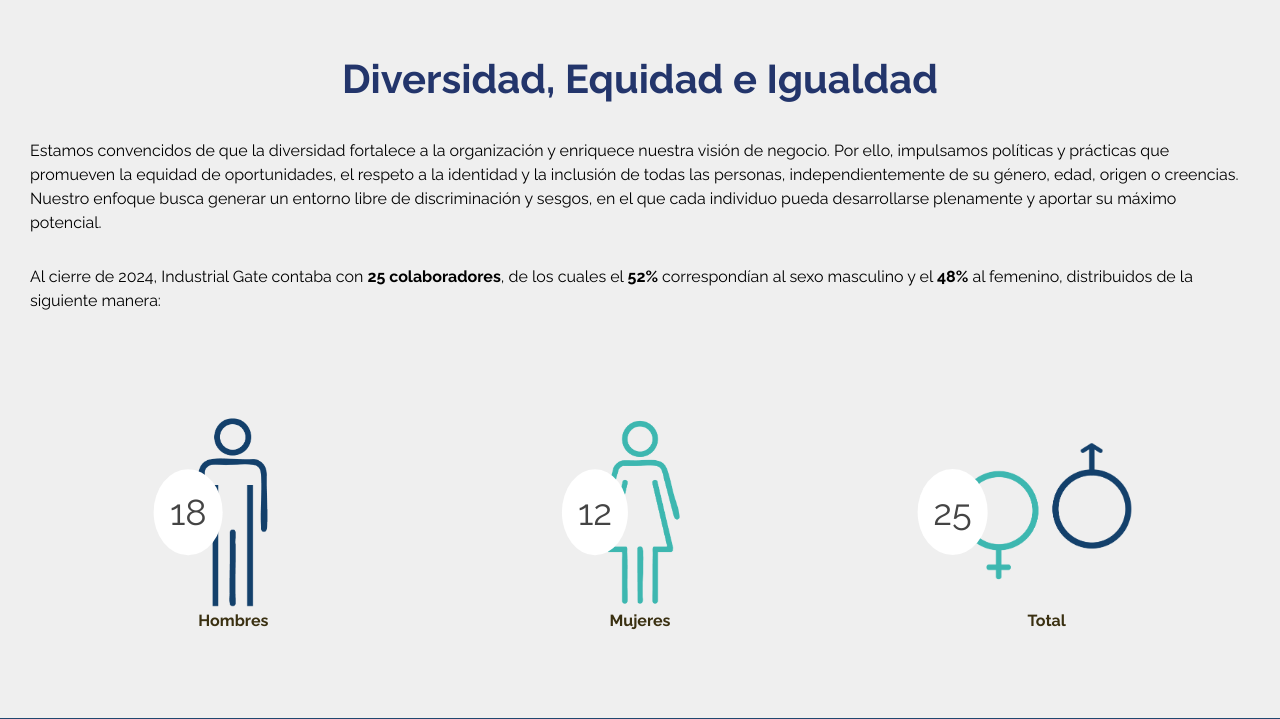
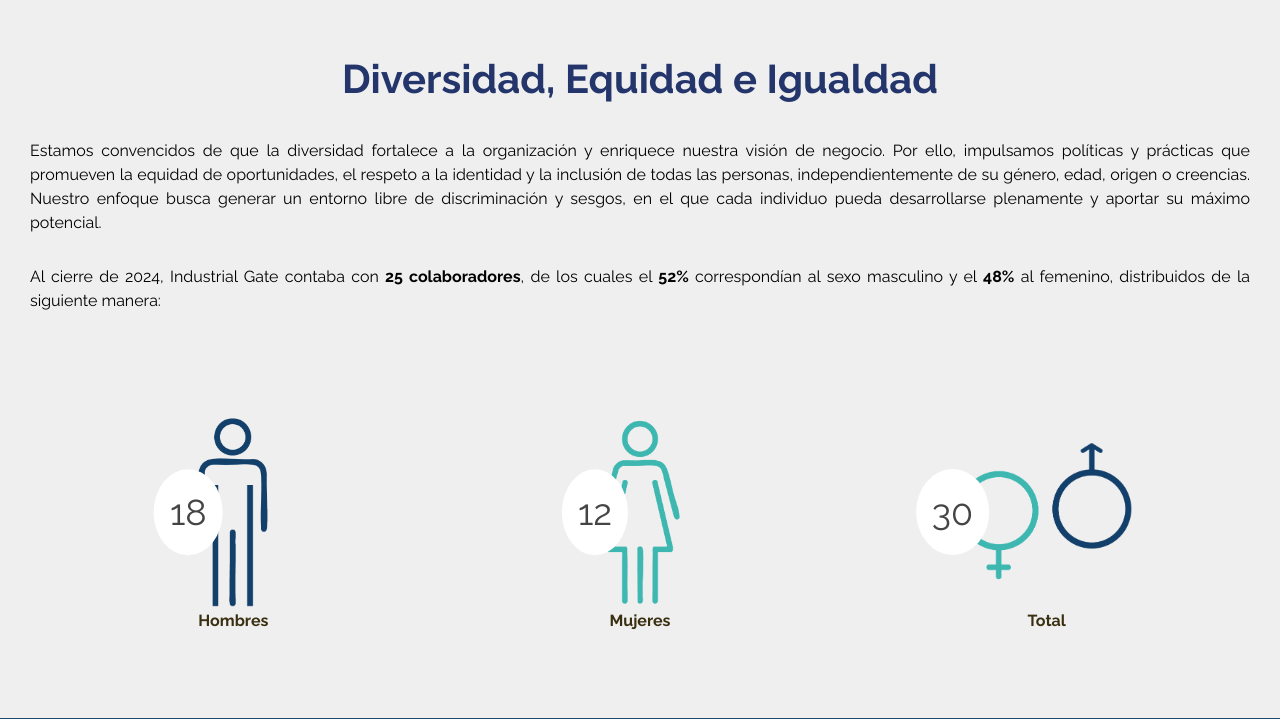
Before and after one commit to diegosanru/ig_esg, a Django app: page /es/responsabilidad_social in a window 1280 px wide. Shown: the part 1006-1725 px from the top of the page. Run offline with Django 3.2, Linux system fonts and the light colour scheme; some libraries are stand-ins or nearby versions; grey boxes are pictures that could not be loaded.

Commit message:
alineacion

```diff
--- a/frontend/templates/es/frontend/gobernanza.html
+++ b/frontend/templates/es/frontend/gobernanza.html
@@ -87,7 +87,7 @@
                 Equipo Directivo</h1>
             <p class="text-justify wow fadeInUp" data-wow-duration="2s">En Industrial Gate contamos con un equipo directivo con amplia experiencia en el sector inmobiliario industrial y en la gestión sostenible de proyectos. Su liderazgo impulsa la implementación de prácticas de excelencia, fomenta la innovación y asegura que las decisiones estratégicas estén alineadas con nuestra visión de largo plazo y con el compromiso de generar valor económico, social y ambiental.
             </p>
-            <p class="text-justify wow fadeInUp" data-wow-duration="2s">La composición del Equipo Directivo se presenta a continuación:
+            <p class="text-justify wow fadeInUp" data-wow-duration="2s">La composición del equipo directivo se presenta a continuación:
             </p>
             <table class="custom-table">
                 <thead>
@@ -332,7 +332,7 @@
             Ética de Negocios</h1>
         <div class="d-flex">
             <div class="col-md-6 col-lg-6 col-xl-6 d-flex align-items-center">
-                <p class="text-center justify-content-center mb-0">
+                <p class="text-justify mb-0">
                     En Industrial Gate actuamos con integridad y transparencia, guiando nuestras decisiones y operaciones bajo los más altos estándares éticos. Contamos con políticas internas que promueven la conducta responsable y el cumplimiento normativo, fomentando relaciones basadas en la confianza con nuestros colaboradores, clientes, proveedores e inversionistas. Nuestra cultura corporativa rechaza cualquier práctica que comprometa la ética y el buen gobierno, y refuerza la responsabilidad en el manejo de recursos y la rendición de cuentas.
 
                 </p>
--- a/frontend/templates/es/frontend/responsabilidad_social.html
+++ b/frontend/templates/es/frontend/responsabilidad_social.html
@@ -51,6 +51,10 @@
         height: auto;
         display: block;
         filter: brightness(50%); /* Esto aplica el efecto opaco */
+    }
+
+    .estra-info {
+        text-align: right;
     }
 </style>
     </style>
@@ -141,10 +145,10 @@
             <h1 class="text-center" style="color: #23356B;">
                 Diversidad, Equidad e Igualdad
             </h1>
-            <p class="justify-content-center">Estamos convencidos de que la diversidad fortalece a la organización y enriquece nuestra visión de negocio. Por ello, impulsamos políticas y prácticas que promueven la equidad de oportunidades, el respeto a la identidad y la inclusión de todas las personas, independientemente de su género, edad, origen o creencias. Nuestro enfoque busca generar un entorno libre de discriminación y sesgos, en el que cada individuo pueda desarrollarse plenamente y aportar su máximo potencial.
+            <p class="text-justify">Estamos convencidos de que la diversidad fortalece a la organización y enriquece nuestra visión de negocio. Por ello, impulsamos políticas y prácticas que promueven la equidad de oportunidades, el respeto a la identidad y la inclusión de todas las personas, independientemente de su género, edad, origen o creencias. Nuestro enfoque busca generar un entorno libre de discriminación y sesgos, en el que cada individuo pueda desarrollarse plenamente y aportar su máximo potencial.
 
             </p>
-            <p>Al cierre de 2024, Industrial Gate contaba con <strong>25 colaboradores</strong>, de los cuales el
+            <p class="text-justify">Al cierre de 2024, Industrial Gate contaba con <strong>25 colaboradores</strong>, de los cuales el
                 <strong>52%</strong> correspondían al sexo
                 masculino y el <strong>48%</strong> al femenino, distribuidos de la siguiente manera:</p>
         </div>
@@ -177,8 +181,8 @@
                                 <div class="honeycomb">
                                     <div class="content">
                                         <img src="/static/images/social/icono_ambos.png" alt="">
-                                        <h2 class="count" data-speed="1500" data-to="25" data-in-viewport="yes"
-                                            data-decimals="0">25</h2><span class="title-effect "></span>
+                                        <h2 class="count" data-speed="1500" data-to="30" data-in-viewport="yes"
+                                            data-decimals="0">30</h2><span class="title-effect "></span>
                                     </div>
                                 </div>
                                 <h5><b>Total</b><br></h5>
```
Also changed, not shown: frontend/templates/es/frontend/ambiental.html (+4 -4 lines).
